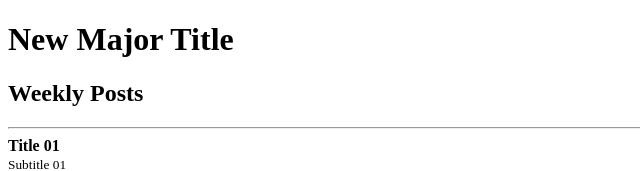
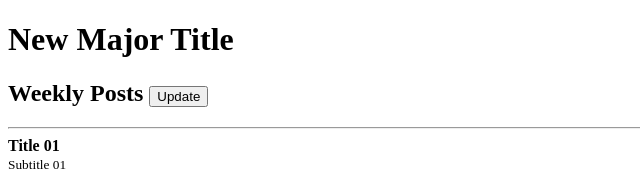
Before and after one commit to IgorPereira1997/reactBasics, a React app: page / in a window 1280 px wide. Shown: the top 171 px of the page, without its empty margins (0-640 px from the left). Built offline with nearby package versions, Linux system fonts and the light colour scheme.

Commit message:
Implemented useState to handle updates on Posts

```diff
--- a/src/App.js
+++ b/src/App.js
@@ -1,4 +1,4 @@
-import React from "react";
+import React, { useState } from "react";
 
 import Post from './Post';
 import Header from "./Header";
@@ -7,26 +7,42 @@ const category = "Weekly Posts"
 const firstTitle = "News 01 Title";
 const firstSub = "News 01 Subs";
 
-const posts = [
-  {title: 'Title 01', subtitle: "Subtitle 01", likes: 20},
-  {title: 'Title 02', subtitle: "Subtitle 02", likes: 11},
-  {title: 'Title 03', subtitle: "Subtitle 03", likes: 67},
-  {title: 'Title 04', subtitle: "Subtitle 04", likes: 43},
-  {title: 'Title 05', subtitle: "Subtitle 05", likes: 55},
-]
+function App(){
 
-function App(){
+  //UseState handles the recreation of UI after a change in a variable that it
+  //is controlling
+  const [posts, setPosts] = useState([
+    {id: Math.random(), title: 'Title 01', subtitle: "Subtitle 01", likes: 20},
+    {id: Math.random(), title: 'Title 02', subtitle: "Subtitle 02", likes: 11},
+    {id: Math.random(), title: 'Title 03', subtitle: "Subtitle 03", likes: 67},
+    {id: Math.random(), title: 'Title 04', subtitle: "Subtitle 04", likes: 43},
+    {id: Math.random(), title: 'Title 05', subtitle: "Subtitle 05", likes: 55},
+  ]);
+
+  function handleRefresh(){
+    console.log("Clicked here");
+    setPosts((prevState) => [
+      ...prevState,
+      {
+        id: Math.random(),
+        title: `Title 0${prevState.length + 1}`,
+        subtitle: `Subtitle 0${prevState.length + 1}`,
+        likes: Math.floor(Math.random() * 100)
+      }
+    ]);
+  }
+
   return (
     <React.Fragment>
     <Header title="New Major Title">
-      <h2>{category}</h2>
+      <h2>{category} <button onClick={handleRefresh}>Update</button></h2>
     </Header>
 
       <hr/>
 
       {posts.map( post =>(
         <Post
-          key={post.title}
+          key={post.id}
           likes={post.likes}
           post={{
             title: post.title,
```
